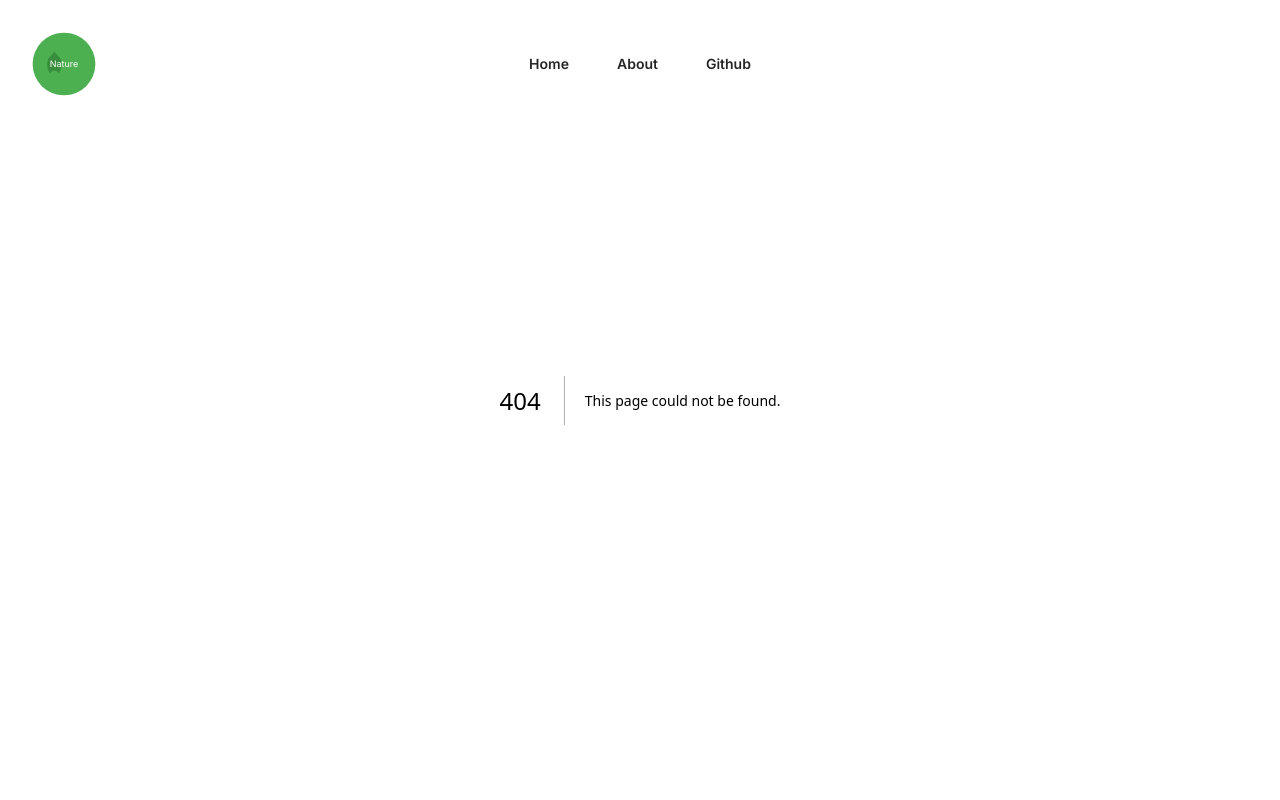
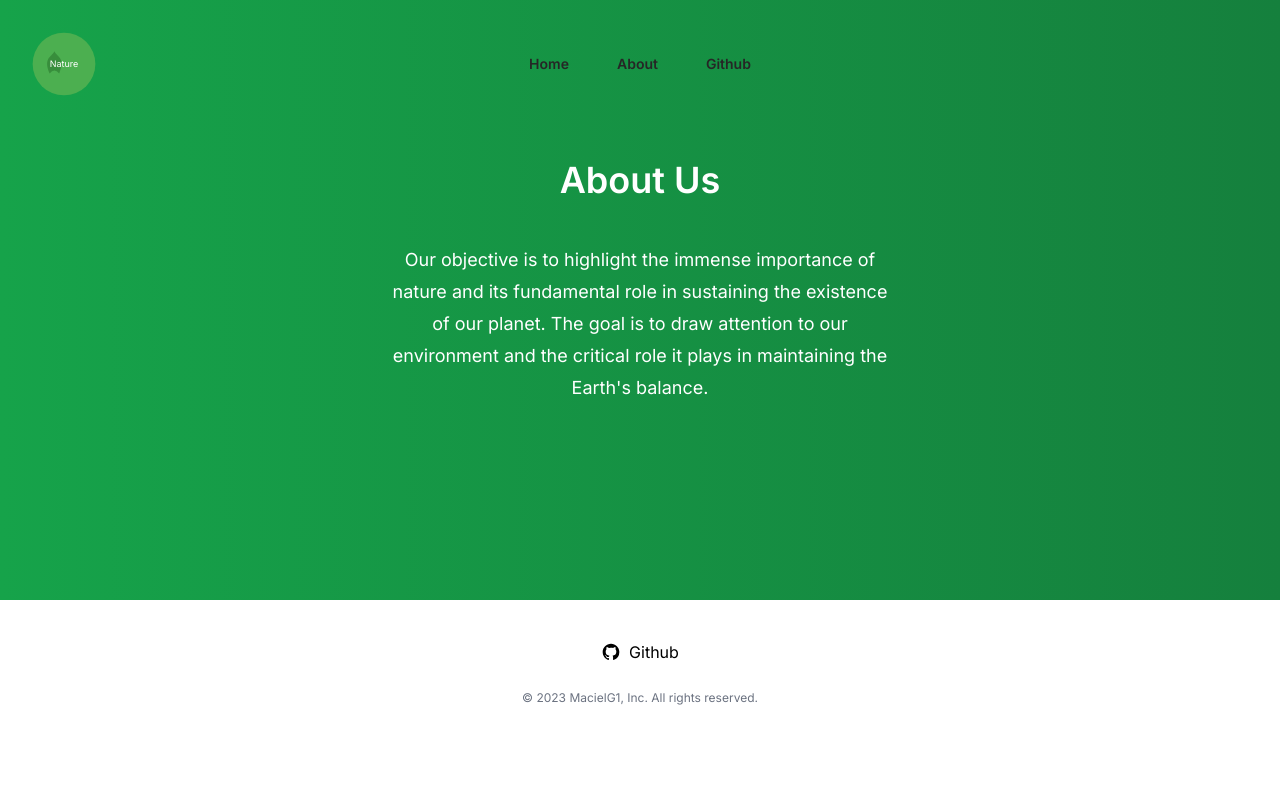
Before and after one commit to MacielG1/nature-project, a Next.js app: page /about in a window 1280 px wide. Before the commit this address had no page. Shown: the top 800 px of the page. Built offline with nearby package versions, Linux system fonts and the light colour scheme.

Commit message:
added about section

```diff
--- /dev/null
+++ b/src/app/about/page.tsx
@@ -0,0 +1,19 @@
+export default function page() {
+  return (
+    <>
+      <div className="bg-gradient-to-r from-green-600 to-green-700 py-40  min-h-[75vh]">
+        <div className="container mx-auto flex flex-col items-center">
+          <div className="max-w-lg text-center text-white">
+            <h2 className="text-4xl font-semibold mb-6">About Us</h2>
+            <p className="text-lg mb-8 pt-5 leading-8">
+              Our objective is to highlight the immense importance of nature and
+              its fundamental role in sustaining the existence of our planet.
+              The goal is to draw attention to our environment and the critical
+              role it plays in maintaining the Earth's balance.
+            </p>
+          </div>
+        </div>
+      </div>
+    </>
+  );
+}
--- a/src/components/DonateTiles.tsx
+++ b/src/components/DonateTiles.tsx
@@ -4,7 +4,7 @@ import Button from './UI/Button';
 
 export default function DonateTiles() {
   return (
-    <section className="overflow-hidden bg-white pt-32 pb-10 mx-5">
+    <section className="overflow-hidden bg-white pt-32 pb-28 mx-5">
       <div className="mx-auto max-w-6xl px-6 lg:flex lg:px-8">
         <div className="mx-auto grid max-w-2xl grid-cols-1 gap-x-12 gap-y-16 lg:mx-0 lg:min-w-full lg:max-w-none lg:flex-none lg:gap-y-8">
           <div className=" lg:col-end-1 lg:w-full lg:max-w-lg lg:pb-8 flex justify-center  items-center flex-col">
@@ -26,7 +26,7 @@ export default function DonateTiles() {
               rel="noopener noreferrer"
               href="https://www.globalgiving.org"
             >
-              <Button className="dark:bg-green-500 text-lg mt-3 py-6 px-8 dark:hover:bg-green-600 rounded-2xl text-black font-semibold">
+              <Button className="dark:bg-green-500 text-lg mt-8 py-6 px-8 dark:hover:bg-green-600 rounded-2xl text-black font-semibold">
                 Donate
               </Button>
             </Link>
--- a/src/components/Footer.tsx
+++ b/src/components/Footer.tsx
@@ -5,8 +5,11 @@ export default function Footer() {
   let currentYear = new Date().getFullYear();
 
   return (
-    <footer className="bg-white">
-      <div className="mx-auto max-w-7xl overflow-hidden px-6 py-20 sm:py-24 lg:px-8">
+    <footer
+      className={
+        'mx-auto max-w-7xl overflow-hidden px-6 pb-16 sm:pb-20 lg:px-8 '
+      }
+    >
       <div className="mt-10 flex justify-center space-x-10">
         <Link
           href="https://github.com/MacielG1"
@@ -18,7 +21,6 @@ export default function Footer() {
       <p className="mt-6 text-center text-xs leading-5 text-gray-500">
         &copy; {currentYear} MacielG1, Inc. All rights reserved.
       </p>
-      </div>
     </footer>
   );
 }
--- a/src/components/MainHero.tsx
+++ b/src/components/MainHero.tsx
@@ -28,22 +28,22 @@ export default function MainHero() {
               look at the environment and its beauty.
             </p>
             <div className="mt-10 flex items-center justify-center gap-x-6">
+              <Link
+                href="https://github.com/MacielG1/nature-project" // change to project repo
+                target="_blank"
+                rel="noopener noreferrer"
+              >
+                <Button className="dark:bg-green-500 text-lg py-6 px-8 dark:hover:bg-green-600 rounded-2xl text-black font-semibold duration-200 transition">
+                  GitHub
+                </Button>
+              </Link>
               {/* <Link
-                  href="https://github.com/MacielG1" // change to project repo
-                  target="_blank"
-                  rel="noopener noreferrer"
-                >
-                  <Button className="dark:bg-green-500 text-lg py-6 px-8 dark:hover:bg-green-600 rounded-2xl text-black font-semibold duration-200 transition">
-                    GitHub
-                  </Button>
-                </Link> */}
-              <Link
-                href="https://github.com/MacielG1" // change to project repo
+                href="https://github.com/MacielG1/nature-project"
                 target="_blank"
                 rel="noopener noreferrer"
               >
                 <Button variant="link">GitHub Project</Button>
-              </Link>
+              </Link> */}
             </div>
           </div>
         </div>
--- a/src/components/Navbar.tsx
+++ b/src/components/Navbar.tsx
@@ -4,15 +4,20 @@ import Link from 'next/link';
 
 export const Navigation = [
   { href: '/', key: 'home', name: 'Home' },
-  { href: '/', key: 'about', name: 'About' },
-  { href: '/', key: 'Github', name: 'Github' },
+  { href: '/about', key: 'about', name: 'About' },
+  {
+    href: 'https://github.com/MacielG1',
+    key: 'Github',
+    name: 'Github',
+    external: true,
+  },
 ];
 export default function Navbar() {
   return (
     <header className="absolute inset-x-0 top-0 z-50">
       <nav className="flex items-center justify-between p-6 lg:px-8">
         <div className="flex lg:flex-1">
-          <Link href="#">
+          <Link href="/">
             <span className="sr-only">Your Company</span>
             <Icons.logo className="w-16 h-16 my-2" />
           </Link>
@@ -20,6 +25,8 @@ export default function Navbar() {
         <div className="flex gap-x-4 md:gap-x-12">
           {Navigation.map((item) => (
             <Link
+              target={item?.external ? '_blank' : '_self'}
+              rel="noopener noreferrer"
               key={item.name}
               href={item.href}
               className="text-sm font-semibold leading-6 text-neutral-800 hover:text-black hover:scale-[1.01] "
```
Lines whose indentation alone changed are shown as unchanged.
